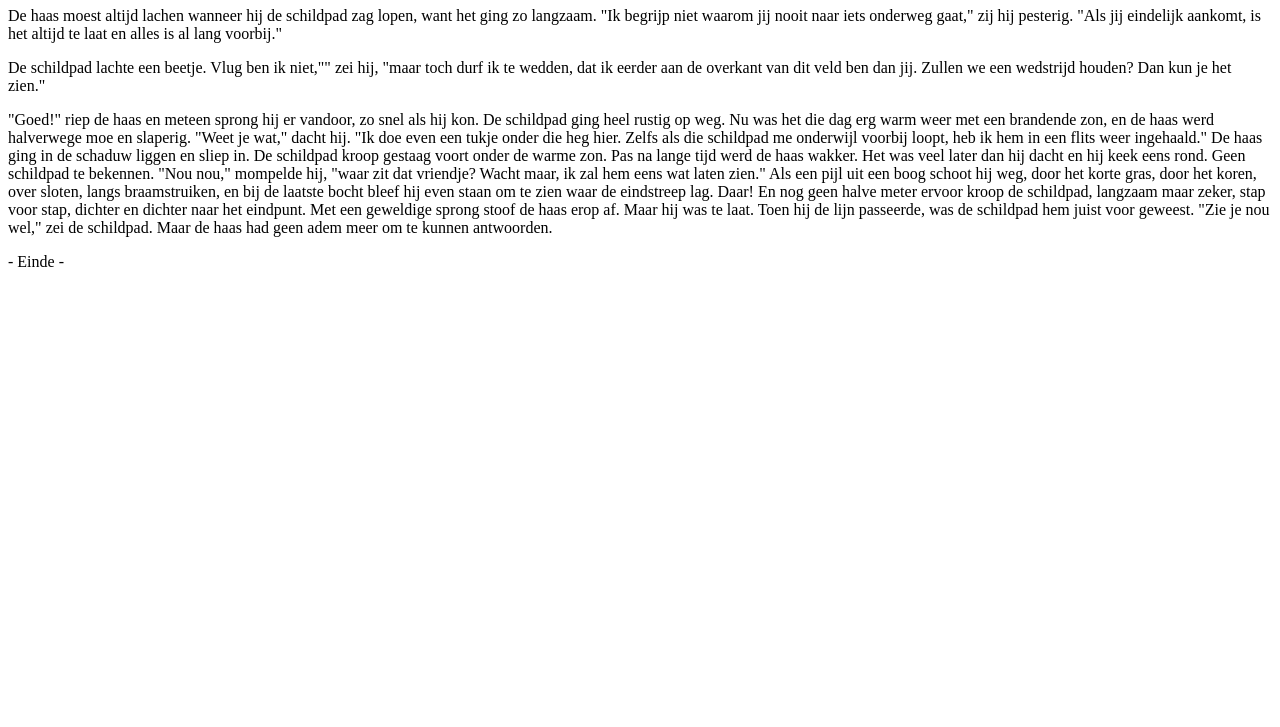
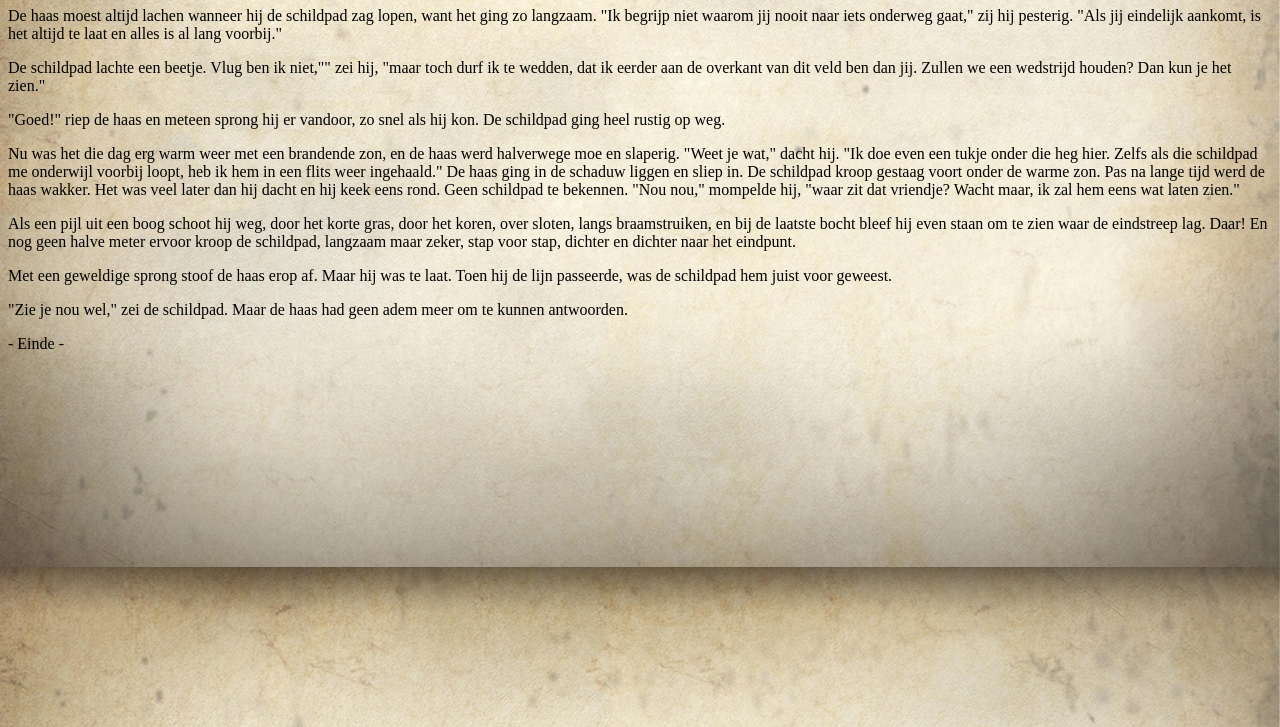
Before and after one commit to PIMSKEY/digital-experience, a plain HTML site: page index.html in a window 1280 px wide. Shown: the part 73-800 px from the top of the page. Drawn offline with Linux system fonts and the light colour scheme.

Commit message:
1541 update

```diff
--- a/index.html
+++ b/index.html
@@ -5,6 +5,7 @@
     <meta charset="UTF-8">
     <meta name="viewport" content="width=device-width, initial-scale=1.0">
     <title>De Haas en de Schildpad</title>
+    <link rel="stylesheet" href="main.css">
 </head>
 
 <body>
@@ -17,20 +18,26 @@
 
     <p>De schildpad lachte een beetje. Vlug ben ik niet,"" zei hij, "maar toch durf ik te wedden, dat ik eerder aan de
         overkant van dit veld ben dan jij. Zullen we een wedstrijd houden? Dan kun je het zien."</p>
-    <p>
-        "Goed!" riep de haas en meteen sprong hij er vandoor, zo snel als hij kon. De schildpad ging heel rustig op weg.
-        Nu was het die dag erg warm weer met een brandende zon, en de haas werd halverwege moe en slaperig. "Weet je
-        wat," dacht hij. "Ik doe even een tukje onder die heg hier. Zelfs als die schildpad me onderwijl voorbij loopt,
-        heb ik hem in een flits weer ingehaald." De haas ging in de schaduw liggen en sliep in. De schildpad kroop
-        gestaag voort onder de warme zon. Pas na lange tijd werd de haas wakker. Het was veel later dan hij dacht en hij
-        keek eens rond. Geen schildpad te bekennen. "Nou nou," mompelde hij, "waar zit dat vriendje? Wacht maar, ik zal
-        hem eens wat laten zien." Als een pijl uit een boog schoot hij weg, door het korte gras, door het koren, over
+
+    <p>"Goed!" riep de haas en meteen sprong hij er vandoor, zo snel als hij kon. De schildpad ging heel rustig op weg.</p>
+
+    Nu was het die dag erg warm weer met een brandende zon, en de haas werd halverwege moe en slaperig. "Weet je
+    wat," dacht hij. "Ik doe even een tukje onder die heg hier. Zelfs als die schildpad me onderwijl voorbij loopt,
+    heb ik hem in een flits weer ingehaald." De haas ging in de schaduw liggen en sliep in. De schildpad kroop
+    gestaag voort onder de warme zon. Pas na lange tijd werd de haas wakker. Het was veel later dan hij dacht en hij
+    keek eens rond. Geen schildpad te bekennen. "Nou nou," mompelde hij, "waar zit dat vriendje? Wacht maar, ik zal
+    hem eens wat laten zien."
+
+    <p>Als een pijl uit een boog schoot hij weg, door het korte gras, door het koren, over
         sloten, langs braamstruiken, en bij de laatste bocht bleef hij even staan om te zien waar de eindstreep lag.
         Daar! En nog geen halve meter ervoor kroop de schildpad, langzaam maar zeker, stap voor stap, dichter en dichter
-        naar het eindpunt. Met een geweldige sprong stoof de haas erop af. Maar hij was te laat. Toen hij de lijn
-        passeerde, was de schildpad hem juist voor geweest. "Zie je nou wel," zei de schildpad. Maar de haas had geen
-        adem meer om te kunnen antwoorden.
-    </p>
+        naar het eindpunt.</p>
+
+    <p>Met een geweldige sprong stoof de haas erop af. Maar hij was te laat. Toen hij de lijn
+        passeerde, was de schildpad hem juist voor geweest.</p>
+
+    <p> "Zie je nou wel," zei de schildpad. Maar de haas had geen
+        adem meer om te kunnen antwoorden.</p>
 
     <p>- Einde -</p>
 </body>
--- a/main.css
+++ b/main.css
@@ -0,0 +1,5 @@
+body {
+    background-image: url(./images/perkament.jpg);
+    background-position: center;
+    background-size: cover;
+}
```
